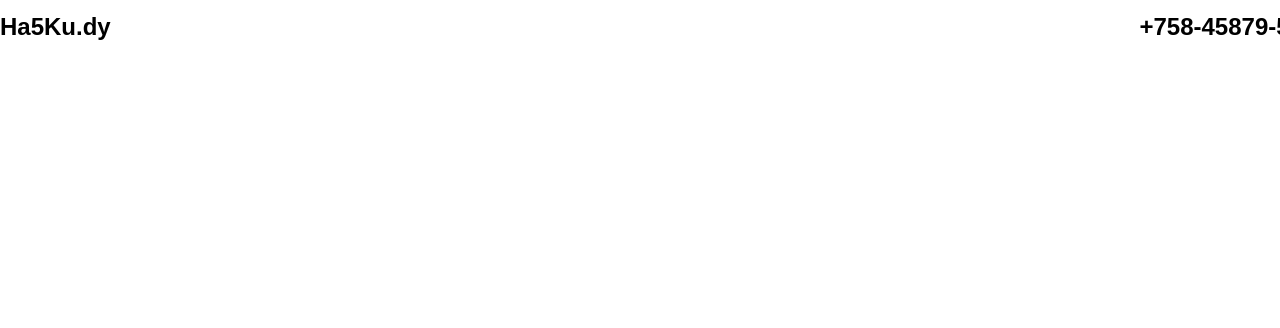
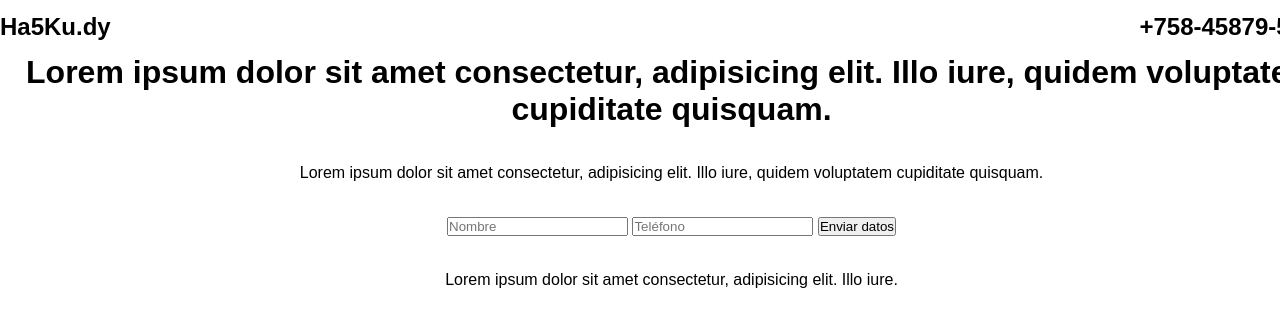
Before and after one commit to natalinunez/hackaton_7, a plain HTML site: page index.html in a window 1280 px wide. Shown: the top 328 px of the page. Drawn offline with Linux system fonts and the light colour scheme.

Commit message:
Inicio-Fin contenedor Main

```diff
--- a/index.html
+++ b/index.html
@@ -8,10 +8,30 @@
 </head>
 <body>
     <div class="Container">
-        <header class="ContainerHead" >
+        <header class="CHead" >
             <h2 class="CH2">Ha5Ku.dy</h2>
             <h2 class="CH2">+758-45879-52899</h2>
         </header>
+        <main class="CMain">
+            <h1 class="CMain-H1">Lorem ipsum dolor sit amet consectetur, adipisicing elit. Illo iure,
+                quidem voluptatem cupiditate quisquam.
+            </h1>
+            <form action="" class="CMain-Form">
+                <p>
+                    Lorem ipsum dolor sit amet consectetur, adipisicing elit. Illo iure,
+                    quidem voluptatem cupiditate quisquam.
+                </p>
+                <div>
+                    <input id="primerInput" type="text" placeholder="Nombre">
+                    <input id="segundoInput" type="text" placeholder="Teléfono">
+                    <input type="Submit" value="Enviar datos">
+                </div>
+                <p>
+                    Lorem ipsum dolor sit amet consectetur, adipisicing elit. Illo iure.
+                </p>
+            </form>
+
+        </main>
     </div>
 </body>
 </html>
--- a/scss/layout/_layout.scss
+++ b/scss/layout/_layout.scss
@@ -6,7 +6,7 @@
 }
 
 /*Inicio Container Head*/
-.ContainerHead{
+.CHead{
     width: 100%;
     height: 2%;
     /*background-color:pink;*/
@@ -15,38 +15,29 @@
     align-items: center;
 }
 /*Fin Container Head*/
-/*Inicio Container Popular*/
-.ContainerPopular{
+/*Inicio Container Main*/
+.CMain{
     /*background-color:blue;*/
-    width: 80%;
-    height: 20%;
+    text-align: center;
+    width: 100%;
+    height: 10%;
     margin:0 auto;
 
     display: grid;
-    grid-template-columns: 1fr 2fr;
-    grid-template-rows: 1fr 2fr 2fr;
+    grid-template-columns: 1fr;
+    grid-template-rows: 1fr 2fr;
     grid-gap:30px;
 }
-.CPopularBeforeTitle{
-    padding-top: 30px;;
-    text-align: left;
-}
-.ContainerPopular .CPopularBeforeTitle{
-    grid-column: 1/3;
-    grid-row: 1/2;
+.CMain-Form{
+    text-align: center;
+    display: grid;
+    grid-template-columns: 1fr;
+    grid-template-rows: 1fr 1fr 1fr;
+    /*grid-gap:3px;    */
 }
 
-.ContainerPopular .CPopularTP .CPopularAuthor{
-    grid-column: 1/2;
-    grid-row: 2/4;
-}
-
-.ContainerPopular .CPopularImagen{
-    grid-column: 2/3;
-    grid-row: 2/4;
-}
-/*Fin Container Popular*/
-/*Inicio Container List Popular*/
+/*Fin Container Main*/
+/*Inicio Container Eleccion*/
 .ContainerListPopular{
     /*background-color:pink;*/
     width: 80%;
@@ -68,4 +59,4 @@
     grid-template-rows: repeat(4,1fr,3fr,1fr);
    /* grid-gap:30px;*/
 }
-/*Fin Container List Popular*/
+/*Fin Container Eleccion*/
```
Also changed, not shown: scss/styles.css, 1 other file.
